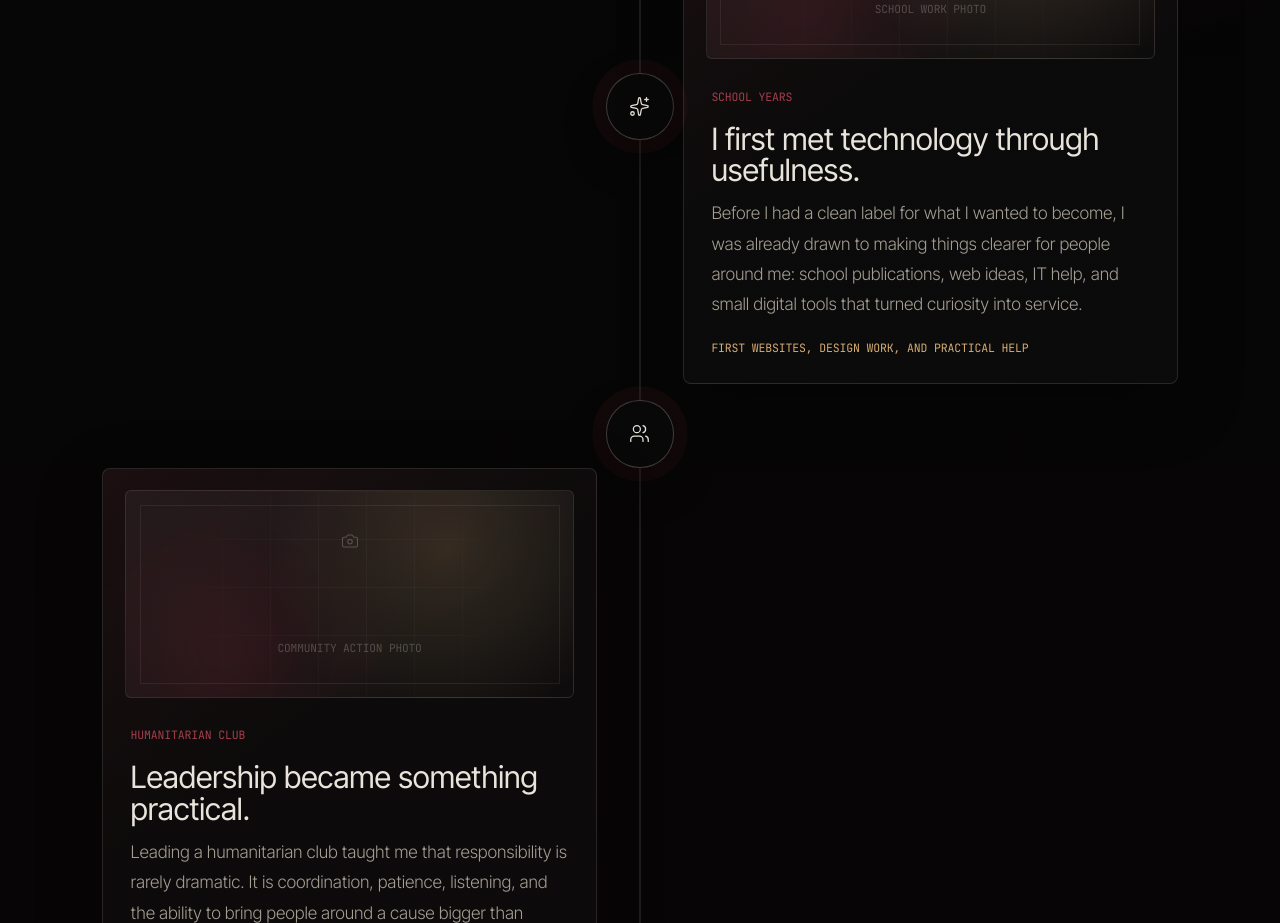
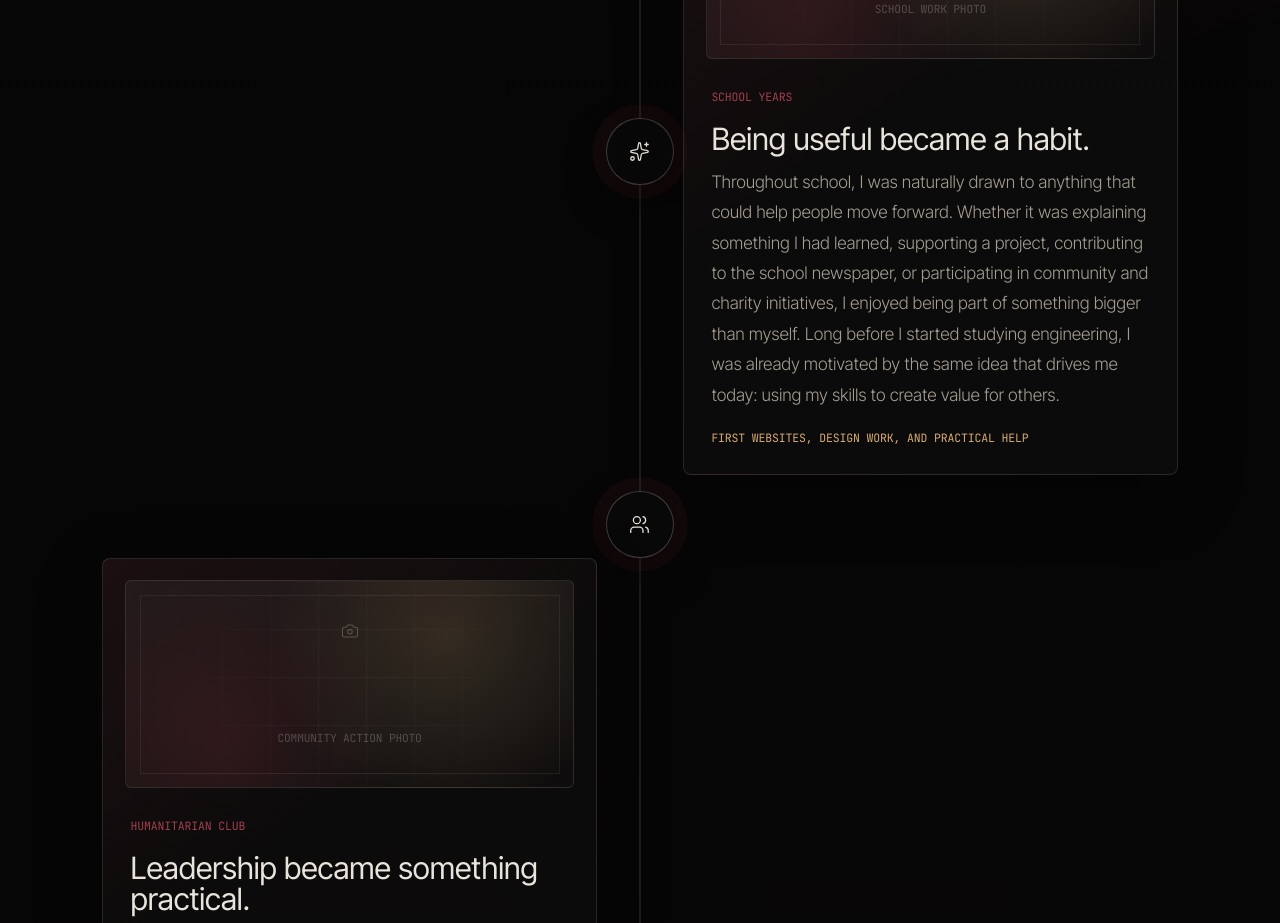
Before and after one commit to RayannSagnon/portfolio, a Next.js app: page /about in a window 1280 px wide. Shown: the part 2200-3123 px from the top of the page. Built offline with nearby package versions, Linux system fonts and the light colour scheme; no server answers.

Commit message:
Update School years timeline copy.
Refresh the title and body to reflect a habit of being useful throughout school.

```diff
--- a/content/about.ts
+++ b/content/about.ts
@@ -31,9 +31,9 @@ export const journeyChapters: JourneyChapter[] = [
     place: "School years",
     moment: "First websites, design work, and practical help",
     image: "School work photo",
-    title: "I first met technology through usefulness.",
+    title: "Being useful became a habit.",
     body:
-      "Before I had a clean label for what I wanted to become, I was already drawn to making things clearer for people around me: school publications, web ideas, IT help, and small digital tools that turned curiosity into service.",
+      "Throughout school, I was naturally drawn to anything that could help people move forward. Whether it was explaining something I had learned, supporting a project, contributing to the school newspaper, or participating in community and charity initiatives, I enjoyed being part of something bigger than myself. Long before I started studying engineering, I was already motivated by the same idea that drives me today: using my skills to create value for others.",
   },
   {
     place: "Humanitarian Club",
```
